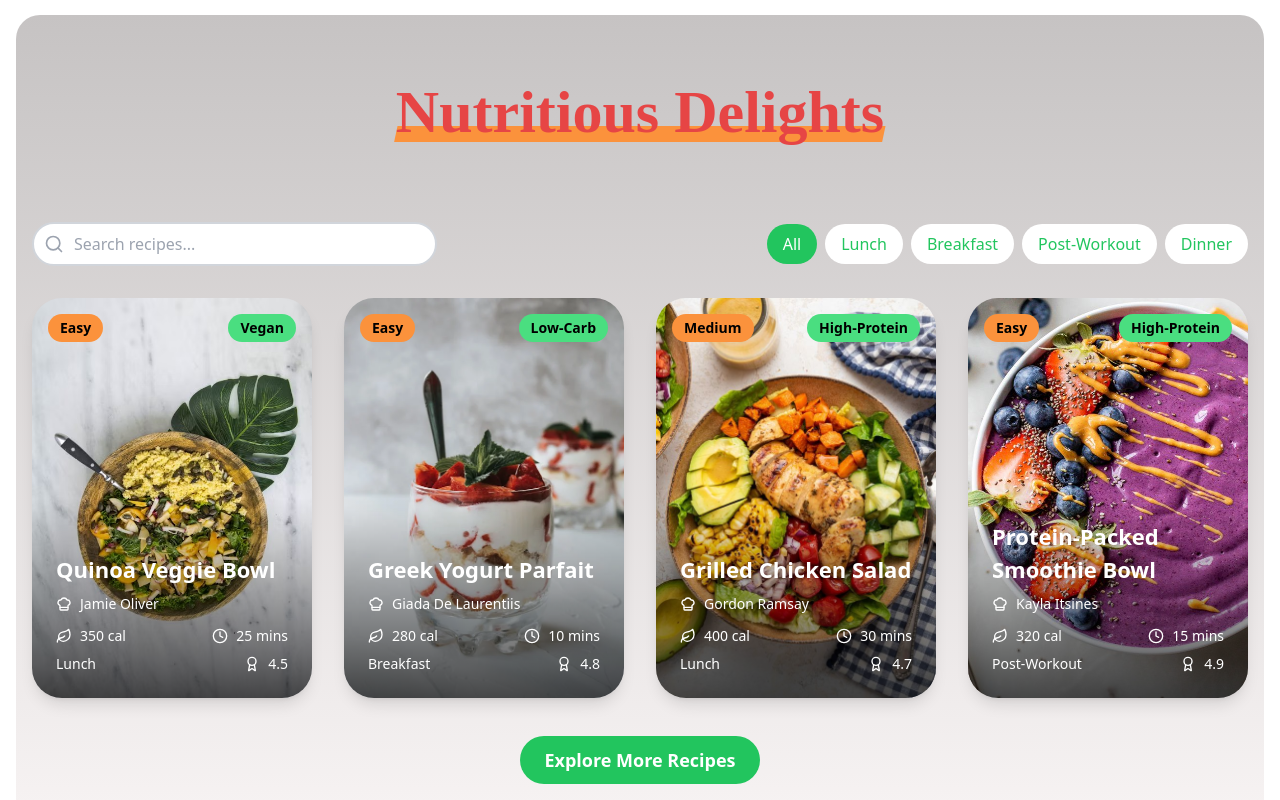
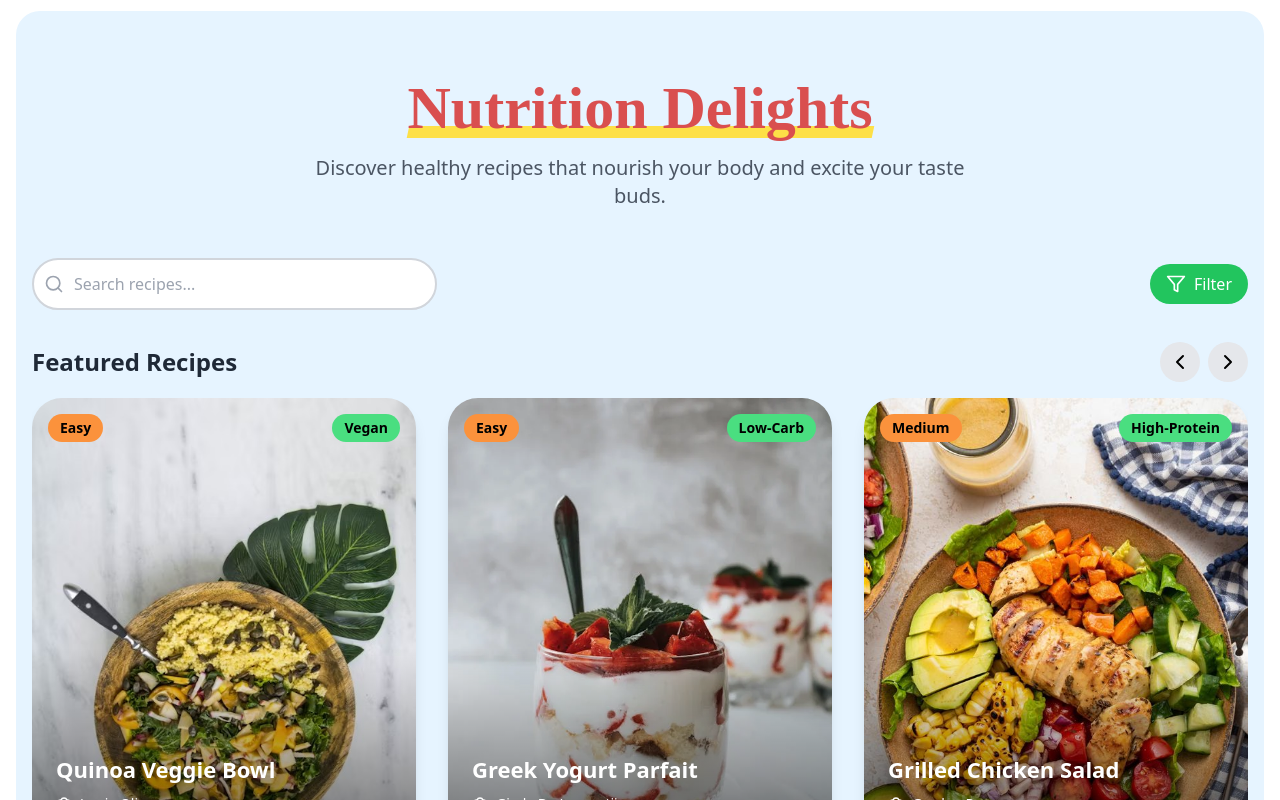
Before and after one commit to Prateeksingchn/Recipe-Ranch, a React (Vite) app: page /nutrition-recipes in a window 1280 px wide. Shown: the part 100-900 px from the top of the page. Built offline with nearby package versions, Linux system fonts and the light colour scheme; a web font is replaced by a local one.

Commit message:
Revamped Nutrition section UI, adjusted margins/padding in Breakfast, Lunch, Dinner components

```diff
--- a/src/components/Details/DinnerRecipeDetails.jsx
+++ b/src/components/Details/DinnerRecipeDetails.jsx
@@ -31,7 +31,7 @@ const DinnerRecipeDetails = () => {
       transition={{ duration: 0.8 }}
     >
       <Link to="/dinner-recipes">
-        <button className="mt-8 ml-[6%] mb-6 inline-flex items-center rounded-md bg-white px-4 py-2 text-sm font-medium text-gray-700 hover:bg-gray-50 focus:outline-none focus:ring-2 focus:ring-green-500 focus:ring-offset-2">
+        <button className="mt-2 ml-[4px] mb-6 inline-flex items-center rounded-3xl bg-white px-4 py-2 text-sm font-medium text-gray-700 hover:bg-gray-50 focus:outline-none focus:ring-2 focus:ring-green-500 focus:ring-offset-2">
           <ArrowLeft className="mr-2 h-5 w-5" />
           Back to Dinner Recipes
         </button>
--- a/src/components/Home/NutritionRecipes.jsx
+++ b/src/components/Home/NutritionRecipes.jsx
@@ -1,37 +1,22 @@
-import React, { useState, forwardRef } from "react";
-import { motion } from "framer-motion";
-import { Leaf, Clock, ChefHat, Award, Search } from "lucide-react";
+import React, { useState, forwardRef, useEffect } from "react";
+import { motion, AnimatePresence } from "framer-motion";
+import {
+  Leaf,
+  Clock,
+  ChevronRight,
+  ChevronLeft,
+  Search,
+  Filter,
+  ChefHat,
+  Award,
+} from "lucide-react";
 import { Link } from "react-router-dom";
 import nutritionRecipes from "../../data/nutritionRecipes";
-
-// Updated recipe template
-const recipeTemplate = {
-  id: "",
-  title: "",
-  chef: "",
-  image: "",
-  calories: 0,
-  time: 0,
-  dietType: "",
-  mealCategory: "", // New field
-  difficulty: "", // New field
-  ingredients: [],
-  instructions: [],
-  nutritionFacts: {
-    protein: 0,
-    carbs: 0,
-    fat: 0,
-    fiber: 0,
-  },
-  rating: 0, // New field
-};
-
-
 
 const NutritionRecipeCard = ({ recipe, index }) => (
   <Link to={`/nutrition-recipe/${recipe.id}`} className="block">
     <motion.div
-      className="relative overflow-hidden rounded-[30px] shadow-lg w-full h-[400px] group"
+      className="relative overflow-hidden rounded-[30px] shadow-lg w-full h-[500px] group"
       initial={{ opacity: 0, y: 20 }}
       animate={{ opacity: 1, y: 0 }}
       transition={{ delay: 0.1 * index }}
@@ -79,81 +64,262 @@ const NutritionRecipeCard = ({ recipe, index }) => (
 );
 
 const NutritionRecipes = forwardRef((props, ref) => {
+  const [currentIndex, setCurrentIndex] = useState(0);
   const [searchTerm, setSearchTerm] = useState("");
-  const [selectedCategory, setSelectedCategory] = useState("All");
+  const [activeDietFilter, setActiveDietFilter] = useState("All");
+  const [activeMealFilter, setActiveMealFilter] = useState("All");
+  const [isFilterOpen, setIsFilterOpen] = useState(false);
+  const [direction, setDirection] = useState(0);
 
-  const filteredRecipes = nutritionRecipes.filter((recipe) => {
-    const matchesSearch = recipe.title.toLowerCase().includes(searchTerm.toLowerCase()) ||
-                          recipe.ingredients.some(ingredient => ingredient.toLowerCase().includes(searchTerm.toLowerCase()));
-    const matchesCategory = selectedCategory === "All" || recipe.mealCategory === selectedCategory;
-    return matchesSearch && matchesCategory;
-  });
+  const filteredRecipes = nutritionRecipes.filter(
+    (recipe) =>
+      recipe.title.toLowerCase().includes(searchTerm.toLowerCase()) &&
+      (activeDietFilter === "All" || recipe.dietType === activeDietFilter) &&
+      (activeMealFilter === "All" || recipe.mealCategory === activeMealFilter)
+  );
 
-  // Only take the first 4 recipes
-  const displayedRecipes = filteredRecipes.slice(0, 4);
+  const nextRecipes = () => {
+    setDirection(1);
+    setCurrentIndex((prevIndex) =>
+      prevIndex + 3 >= filteredRecipes.length ? 0 : prevIndex + 3
+    );
+  };
 
-  const categories = ["All", ...new Set(nutritionRecipes.map(recipe => recipe.mealCategory))];
+  const prevRecipes = () => {
+    setDirection(-1);
+    setCurrentIndex((prevIndex) =>
+      prevIndex - 3 < 0
+        ? Math.max(0, filteredRecipes.length - 3)
+        : prevIndex - 3
+    );
+  };
+
+  useEffect(() => {
+    setCurrentIndex(0);
+  }, [activeDietFilter, activeMealFilter, searchTerm]);
+
+  const containerVariants = {
+    hidden: (direction) => ({
+      x: direction > 0 ? "100%" : "-100%",
+      opacity: 0,
+    }),
+    visible: {
+      x: 0,
+      opacity: 1,
+      transition: {
+        x: { type: "spring", stiffness: 300, damping: 30 },
+        opacity: { duration: 0.2 },
+      },
+    },
+    exit: (direction) => ({
+      x: direction < 0 ? "100%" : "-100%",
+      opacity: 0,
+      transition: {
+        x: { type: "spring", stiffness: 300, damping: 30 },
+        opacity: { duration: 0.2 },
+      },
+    }),
+  };
+
+  const dietTypes = [
+    "All",
+    ...new Set(nutritionRecipes.map((recipe) => recipe.dietType)),
+  ];
+  const mealCategories = [
+    "All",
+    "Breakfast",
+    "Lunch",
+    "Dinner",
+    "Snack",
+    "Dessert",
+  ];
 
   return (
-    <section ref={ref} className="py-16 bg-gradient-to-b from-[#c6c3c3] to-[#f8f4f4] rounded-3xl my-5">
+    <section ref={ref} className="py-16 bg-[#E6F4FF] my-4 rounded-3xl">
       <div className="container mx-auto px-4">
-        <h2 className="text-6xl font-bold text-center mb-20 text-[#e64545] relative inline-block left-1/2 transform -translate-x-1/2">
+        {/* Nutrition Heading */}
+        <motion.div
+          initial={{ opacity: 0, y: -50 }}
+          animate={{ opacity: 1, y: 0 }}
+          transition={{ duration: 0.5 }}
+          className="text-center mb-12"
+        >
+          <h2 className="text-6xl text-[#d94f4f] font-bold text-center mb-4 relative inline-block">
             <span
               className="relative z-10"
               style={{ fontFamily: "Lobster, cursive" }}
             >
-            Nutritious Delights
+              Nutrition Delights
             </span>
-          <span className="absolute bottom-0 left-0 w-full h-4 bg-orange-400 transform -skew-x-12"></span>
+            <span className="absolute bottom-0 left-0 w-full h-3 bg-yellow-300 transform -skew-x-12"></span>
           </h2>
+          <p className="text-xl text-gray-600 max-w-2xl mx-auto">
+            Discover healthy recipes that nourish your body and excite your
+            taste buds.
+          </p>
+        </motion.div>
 
-        {/* Search and category filters */}
-        <div className="mb-8 flex flex-col md:flex-row items-center justify-between">
+        {/* Search and Filter */}
+        <div className="flex flex-col md:flex-row justify-between items-center mb-8">
           <div className="relative w-full md:w-1/3 mb-4 md:mb-0">
             <input
               type="text"
               placeholder="Search recipes..."
-              className="w-full p-2 pl-10 rounded-full border-2 border-gray-300 focus:outline-none focus:border-green-500"
+              className="w-full p-3 pl-10 rounded-full border-2 border-gray-300 focus:outline-none focus:border-green-500"
               value={searchTerm}
               onChange={(e) => setSearchTerm(e.target.value)}
             />
-            <Search className="absolute left-3 top-1/2 transform -translate-y-1/2 text-gray-400" size={20} />
+            <Search
+              className="absolute left-3 top-1/2 transform -translate-y-1/2 text-gray-400"
+              size={20}
+            />
           </div>
-          <div className="flex flex-wrap justify-center gap-2">
-            {categories.map((category) => (
+          <button
+            onClick={() => setIsFilterOpen(!isFilterOpen)}
+            className="flex items-center bg-green-500 text-white px-4 py-2 rounded-full hover:bg-green-600 transition-colors duration-300"
+          >
+            <Filter size={20} className="mr-2" />
+            Filter
+          </button>
+        </div>
+
+        {/* Filter */}
+        <AnimatePresence>
+          {isFilterOpen && (
+            <motion.div
+              initial={{ opacity: 0, height: 0 }}
+              animate={{ opacity: 1, height: "auto" }}
+              exit={{ opacity: 0, height: 0 }}
+              transition={{ duration: 0.3 }}
+              className="mb-8"
+            >
+              <div className="flex flex-col space-y-4">
+                <div>
+                  <h4 className="font-semibold mb-2">Diet Types:</h4>
+                  <div className="flex flex-wrap gap-2">
+                    {dietTypes.map((type) => (
+                      <button
+                        key={type}
+                        className={`px-4 py-2 rounded-full ${
+                          activeDietFilter === type
+                            ? "bg-green-500 text-white"
+                            : "bg-white text-green-500 border border-green-500"
+                        }`}
+                        onClick={() => setActiveDietFilter(type)}
+                      >
+                        {type}
+                      </button>
+                    ))}
+                  </div>
+                </div>
+                <div>
+                  <h4 className="font-semibold mb-2">Meal Categories:</h4>
+                  <div className="flex flex-wrap gap-2">
+                    {mealCategories.map((category) => (
                       <button
                         key={category}
                         className={`px-4 py-2 rounded-full ${
-                  selectedCategory === category
+                          activeMealFilter === category
                             ? "bg-green-500 text-white"
-                    : "bg-white text-green-500"
+                            : "bg-white text-green-500 border border-green-500"
                         }`}
-                onClick={() => setSelectedCategory(category)}
+                        onClick={() => setActiveMealFilter(category)}
                       >
                         {category}
                       </button>
                     ))}
                   </div>
                 </div>
+              </div>
+            </motion.div>
+          )}
+        </AnimatePresence>
 
-        {/* Nutrition Recipes Grid */}
-        <div className="grid grid-cols-1 md:grid-cols-2 lg:grid-cols-4 gap-8">
-          {displayedRecipes.map((recipe, index) => (
-            <NutritionRecipeCard key={recipe.id} recipe={recipe} index={index} />
+        {/* Featured Recipes */}
+        <div className="relative">
+          <div className="flex justify-between items-center mb-4">
+            <h3 className="text-2xl font-semibold text-gray-800">
+              Featured Recipes
+            </h3>
+            <div className="flex space-x-2">
+              <button
+                onClick={prevRecipes}
+                className="p-2 rounded-full bg-gray-200 hover:bg-gray-300 transition-colors duration-300"
+                aria-label="Previous recipes"
+              >
+                <ChevronLeft size={24} />
+              </button>
+              <button
+                onClick={nextRecipes}
+                className="p-2 rounded-full bg-gray-200 hover:bg-gray-300 transition-colors duration-300"
+                aria-label="Next recipes"
+              >
+                <ChevronRight size={24} />
+              </button>
+            </div>
+          </div>
+          <div className="overflow-hidden" style={{ height: '500px' }}> {/* Fixed height container */}
+            <AnimatePresence initial={false} custom={direction} mode="wait">
+              <motion.div
+                key={currentIndex}
+                custom={direction}
+                variants={containerVariants}
+                initial="hidden"
+                animate="visible"
+                exit="exit"
+                className="grid grid-cols-1 md:grid-cols-3 gap-8"
+                style={{ minHeight: '500px' }}
+              >
+                {filteredRecipes.slice(currentIndex, currentIndex + 3).map((recipe, index) => (
+                  <NutritionRecipeCard
+                    key={recipe.id}
+                    recipe={recipe}
+                    index={index}
+                  />
                 ))}
+              </motion.div>
+            </AnimatePresence>
+          </div>
+          {filteredRecipes.length === 0 && (
+            <p className="text-center text-gray-600 mt-8">
+              No recipes found. Try adjusting your filters or search term.
+            </p>
+          )}
         </div>
 
-        <div className="text-center mt-12">
-          {/* <p className="text-gray-600 mb-4">
-            Showing {displayedRecipes.length} out of {filteredRecipes.length} recipes
-          </p> */}
+        {/* Explore All Recipes Button */}
+        <div className="mt-12 text-center">
           <Link
             to="/nutrition"
-            className="bg-green-500 text-white px-6 py-3 rounded-full text-lg font-semibold hover:bg-green-600 transition-colors duration-300"
+            className="inline-flex items-center bg-green-500 text-white px-6 py-3 rounded-full text-lg font-semibold hover:bg-green-600 transition-colors duration-300"
           >
-            Explore More Recipes
+            Explore All Recipes
+            <ChevronRight className="ml-2" size={20} />
           </Link>
         </div>
+
+        {/* Nutrition Tip of the Day */}
+        <motion.div
+          initial={{ opacity: 0, y: 50 }}
+          animate={{ opacity: 1, y: 0 }}
+          transition={{ delay: 0.3, duration: 0.5 }}
+          className="mt-16 bg-[#f5f5f5] rounded-2xl shadow-lg shadow-gray-300 p-8"
+        >
+          <h3 className="text-3xl font-semibold text-gray-800 mb-4">
+            Nutrition Tip of the Day
+          </h3>
+          <p className="text-gray-600 mb-4">
+            Incorporating a variety of colorful fruits and vegetables in your
+            diet ensures you get a wide range of essential nutrients and
+            antioxidants.
+          </p>
+          <div className="flex items-center text-sm text-gray-500">
+            <Leaf className="mr-2" size={16} />
+            <span>Boost your immune system</span>
+            <Clock className="ml-4 mr-2" size={16} />
+            <span>Quick tip</span>
+          </div>
+        </motion.div>
       </div>
     </section>
   );
--- a/src/components/Home/QuickAccess.jsx
+++ b/src/components/Home/QuickAccess.jsx
@@ -25,7 +25,7 @@ const QuickAccess = () => {
 
   return (
     <div
-      className={`fixed right-6 top-1/2 transform -translate-y-1/2 bg-white/80 backdrop-blur-md shadow-lg rounded-2xl transition-all duration-300 ease-in-out ${
+      className={`fixed right-6 top-1/2 transform -translate-y-1/2 bg-white/80 backdrop-blur-md shadow-lg rounded-3xl transition-all duration-300 ease-in-out ${
         isExpanded ? 'w-[140px] p-3' : 'w-14 p-2'
       }`}
       onMouseEnter={() => setIsExpanded(true)}
```
Also changed, not shown: src/components/Home/ExploreSection.jsx (+36 -6 lines), src/components/RecipesPages/BreakfastRecipes.jsx (+10 -11 lines), src/components/RecipesPages/DinnerRecipes.jsx (+13 -14 lines), src/components/RecipesPages/LatestRecipes.jsx (+6 -2 lines), src/components/RecipesPages/LunchRecipes.jsx (+12 -13 lines). Lines whose indentation alone changed are shown as unchanged.
